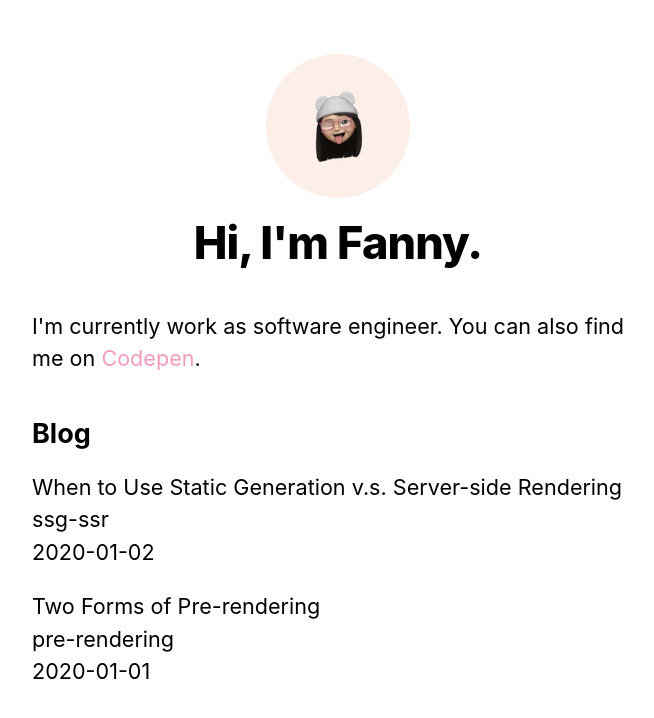
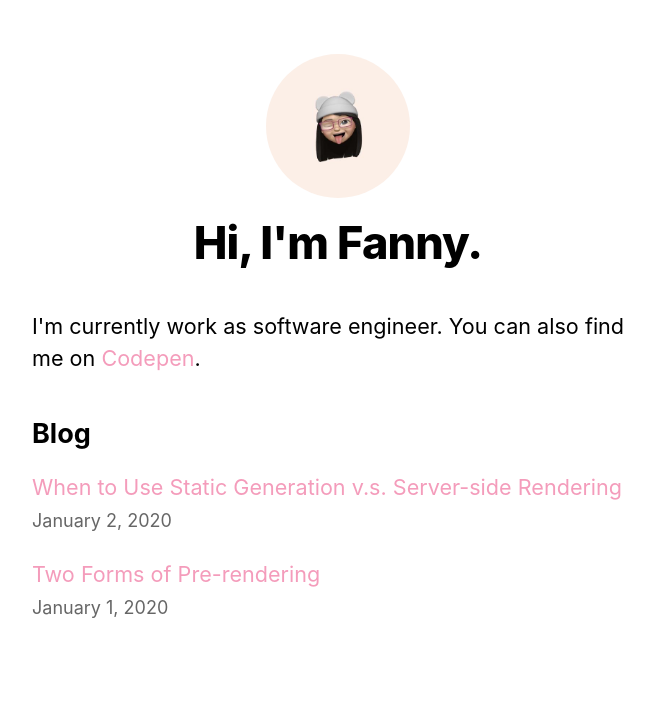
Before and after one commit to hellofanny/nextjs-blog, a Next.js app: page / in a window 1280 px wide. Shown: the top 718 px of the page, without its empty margins (302-956 px from the left). Built offline with nearby package versions, Linux system fonts and the light colour scheme.

Commit message:
Polishes index

```diff
--- /dev/null
+++ b/pages/404.js
@@ -0,0 +1,3 @@
+export default function Custom404() {
+  return <h1>404 - Page Not Found</h1>;
+}
--- a/pages/index.js
+++ b/pages/index.js
@@ -2,6 +2,8 @@
 import Layout, { siteTitle } from "../components/layout";
 import utilStyles from "../styles/utils.module.css";
 import { getSortedPostsData } from "../lib/posts";
+import Link from "next/link";
+import Date from "../components/date";
 
 export async function getStaticProps() {
   const allPostsData = getSortedPostsData();
@@ -32,11 +34,13 @@
         <ul className={utilStyles.list}>
           {allPostsData.map(({ id, date, title }) => (
             <li className={utilStyles.listItem} key={id}>
-              {title}
+              <Link href={`/posts/${id}`}>
+                <a>{title}</a>
+              </Link>
               <br />
-              {id}
-              <br />
-              {date}
+              <small className={utilStyles.lightText}>
+                <Date dateString={date} />
+              </small>
             </li>
           ))}
         </ul>
```
